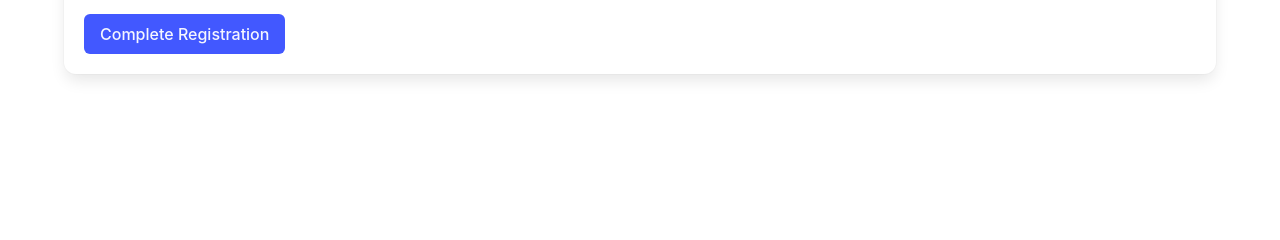
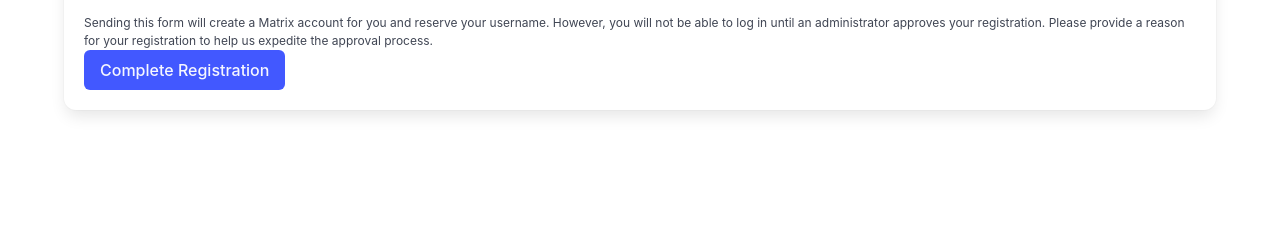
Before and after one commit to PrivateCoffee/synapse-registration, a Django app: template src/synapse_registration/registration/templates/registration/complete_registration.html in a window 1280 px wide. Shown: the part 360-600 px from the top of the page. Run offline with Django 3.2, Linux system fonts and the light colour scheme; the template is opened without the code that fills it, so the values that code supplies are empty, except form fields; tables that the repository leaves empty hold one stand-in row (values such as "Sample post"); form fields are guessed from the names that the template uses; some libraries are stand-ins or nearby versions.

Commit message:
feat: Adds clarification on registration process
Includes a note on user registration explaining that an
administrator must approve the registration before login
is possible. This aims to set proper user expectations
and expedite the registration process by encouraging the
provision of a registration reason.

```diff
--- a/src/synapse_registration/registration/templates/registration/complete_registration.html
+++ b/src/synapse_registration/registration/templates/registration/complete_registration.html
@@ -21,6 +21,7 @@
             <div class="control">{{ form.registration_reason }}</div>
             <p class="help is-danger">{{ form.registration_reason.errors }}</p>
         </div>
+        <p class="help">Sending this form will create a Matrix account for you and reserve your username. However, you will not be able to log in until an administrator approves your registration. Please provide a reason for your registration to help us expedite the approval process.</p>
         <button type="submit" class="button is-link">Complete Registration</button>
     </form>
 {% endblock content %}
```
